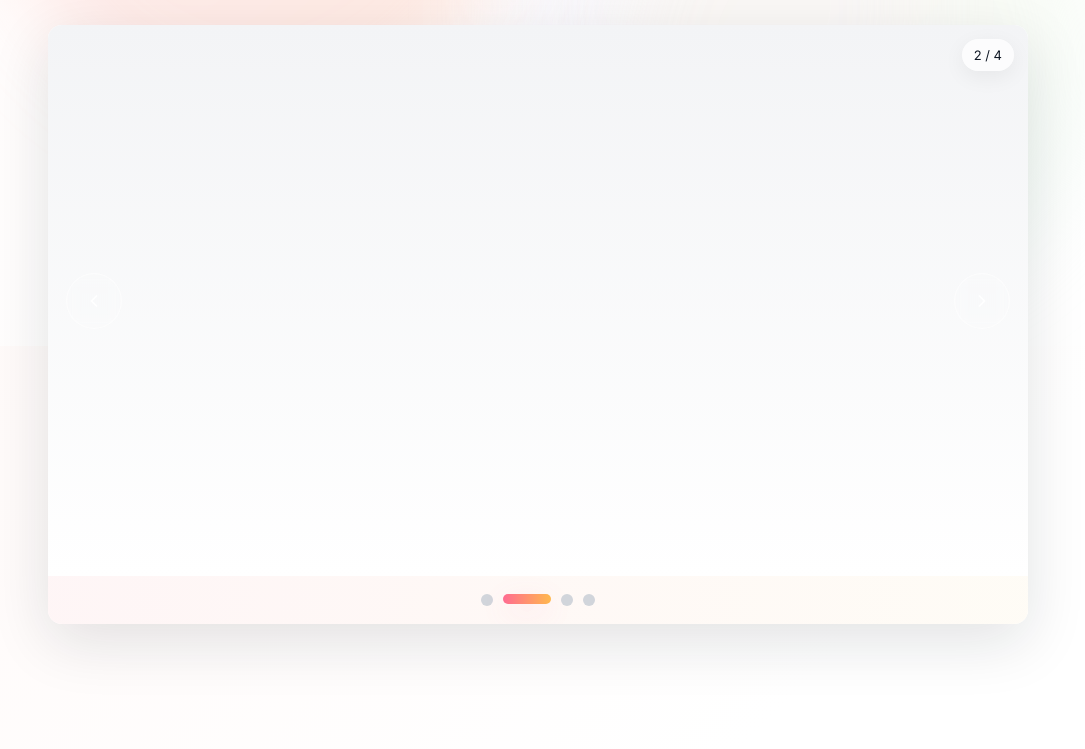
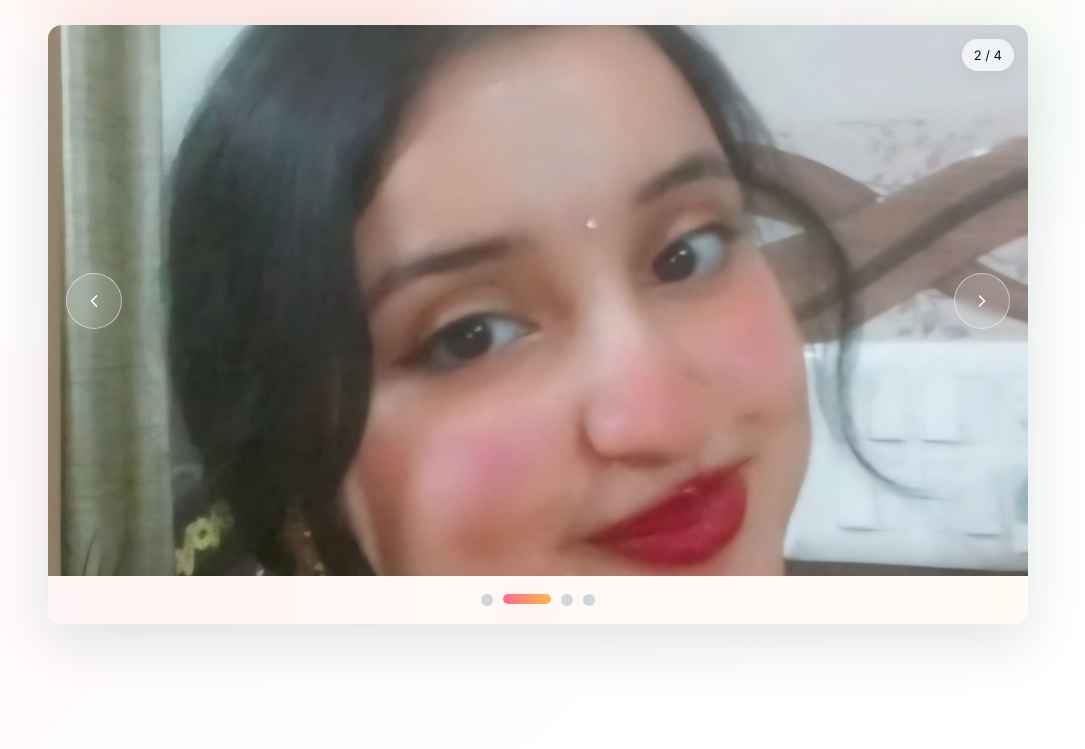
Before and after one commit to sahilaryan/nikita-birthday-, a plain HTML site: page index.html in a window 1280 px wide. Shown: the part 454-1203 px from the top of the page, without its empty margins (102-1187 px from the left). Drawn offline with Linux system fonts and the light colour scheme; a web font is replaced by a local one.

Commit message:
Update index.html

```diff
--- a/index.html
+++ b/index.html
@@ -203,10 +203,10 @@
 
     // Data (from your React component)
     const galleryItems = [
-      { type: 'image', src: 'images/1000383838.jpg', alt: 'Nicki' },
-      { type: 'image', src: 'images/1000383837.jpg', alt: 'Beautiful girl' },
-      { type: 'image', src: 'images/1000383836.jpg', alt: 'Nikita' },
-      { type: 'image', src: 'videos/1000383839.mp4', alt: 'Old memories' },
+      { type: 'image', src: '/1000383838.jpg', alt: 'Nicki' },
+      { type: 'image', src: '/1000383837.jpg', alt: 'Beautiful girl' },
+      { type: 'image', src: '/1000383836.jpg', alt: 'Nikita' },
+      { type: 'image', src: '/1000383839.mp4', alt: 'Old memories' },
     ];
 
     const wishes = [
```
